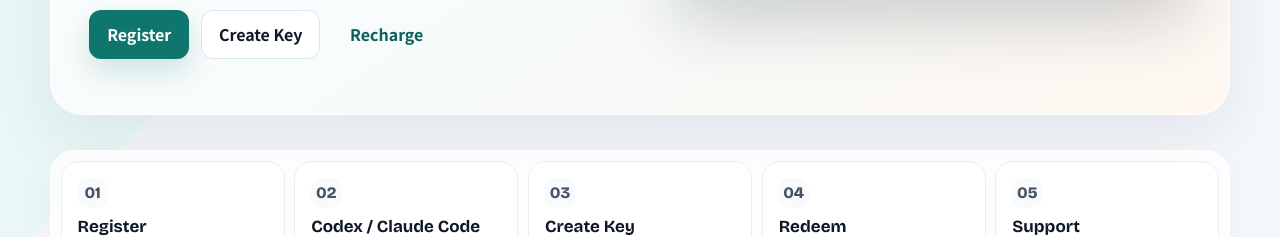
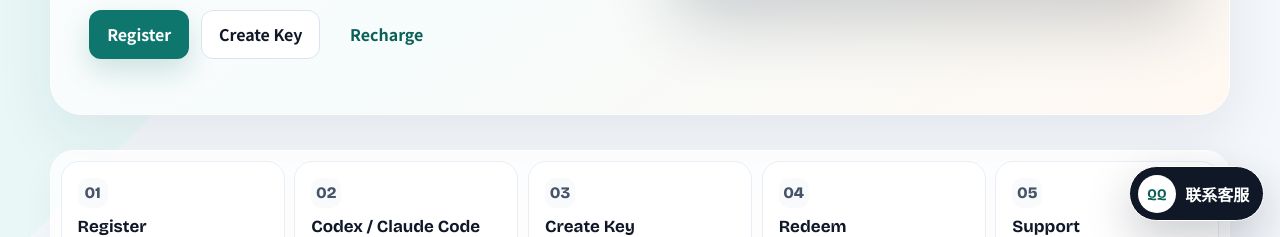
Before and after one commit to Rodert/chongplusplus, a website built with Vite: page index.html in a window 1280 px wide. Shown: the part 563-800 px from the top of the page. Built offline with nearby package versions, Linux system fonts and the light colour scheme.

Commit message:
Add floating support contact button

```diff
--- a/src/style.css
+++ b/src/style.css
@@ -1094,6 +1094,43 @@ h1 {
   gap: 0.9rem;
 }
 
+.floating-support {
+  position: fixed;
+  right: max(1rem, env(safe-area-inset-right));
+  bottom: max(1rem, env(safe-area-inset-bottom));
+  z-index: 18;
+  min-height: 52px;
+  display: inline-flex;
+  align-items: center;
+  gap: 0.58rem;
+  border: 1px solid #ffffff;
+  border-radius: 999px;
+  background: #101828;
+  color: #fff;
+  font: inherit;
+  font-weight: 800;
+  padding: 0.46rem 0.86rem 0.46rem 0.48rem;
+  box-shadow: 0 18px 46px #10182838;
+  cursor: pointer;
+}
+
+.floating-support:hover {
+  background: var(--primary-strong);
+}
+
+.floating-support-icon {
+  width: 38px;
+  height: 38px;
+  display: grid;
+  place-items: center;
+  border-radius: 999px;
+  background: #ffffff;
+  color: var(--primary-strong);
+  font-family: "Bricolage Grotesque", "Noto Sans SC", sans-serif;
+  font-size: 0.82rem;
+  font-weight: 800;
+}
+
 .modal {
   position: fixed;
   inset: 0;
@@ -1352,4 +1389,11 @@ html.has-modal body {
   .card {
     min-height: 0;
   }
+
+  .floating-support {
+    right: 0.7rem;
+    bottom: 0.7rem;
+    min-height: 48px;
+    padding-right: 0.76rem;
+  }
 }
--- a/src/supportModal.js
+++ b/src/supportModal.js
@@ -2,6 +2,10 @@ const supportQQ = "1073525378";
 
 export function supportModalMarkup() {
   return `
+  <button class="floating-support" type="button" data-action="support" aria-label="联系客服">
+    <span class="floating-support-icon">QQ</span>
+    <span>联系客服</span>
+  </button>
   <div class="modal" id="support-modal" aria-hidden="true">
     <div class="modal-backdrop" data-close="modal"></div>
     <div class="modal-panel" role="dialog" aria-modal="true" aria-labelledby="support-title">
```
